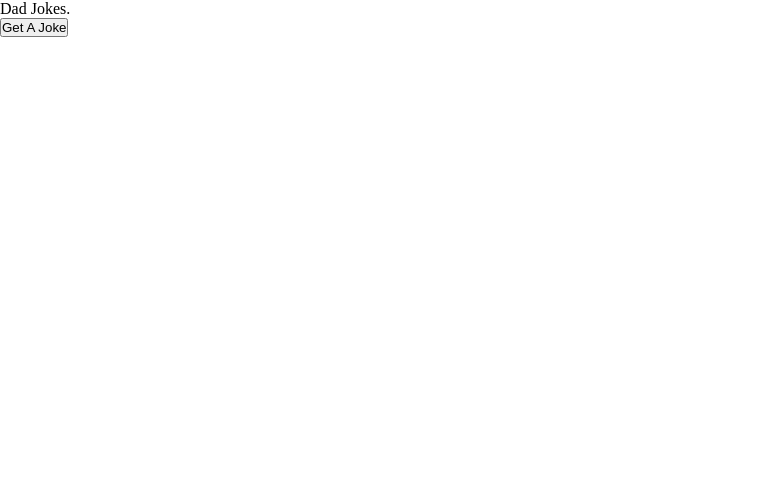
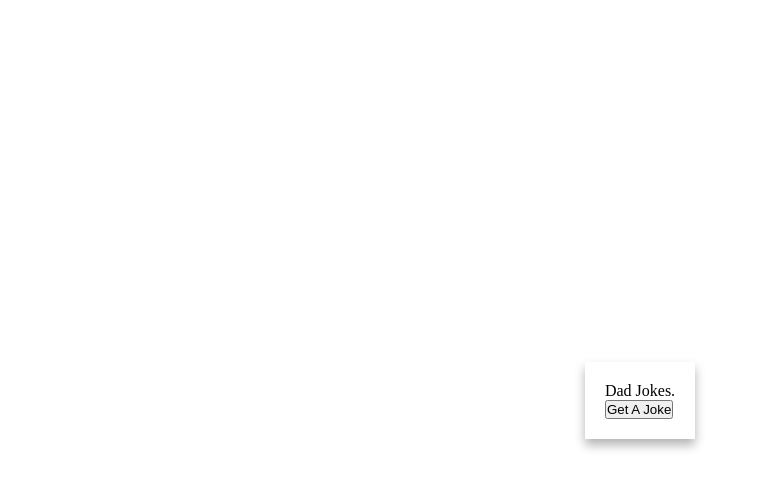
Before and after one commit to juneylvo/Jokes-on-you, a plain HTML site: page index.html in a window 1280 px wide. Shown: the whole page, without its empty margins (0-763 px from the left). Drawn offline with Linux system fonts and the light colour scheme.

Commit message:
adding css

```diff
--- a/style.css
+++ b/style.css
@@ -5,3 +5,17 @@
     margin: 0;
     box-sizing: border-box;
   }
+
+  body{
+    margin: 0;
+    min-height: 100vh;
+    display: flex;
+    justify-content: center;
+    align-items: center;
+  }
+
+.wrapper{
+  background-color: rgba(255, 255, 255, 0.3);
+  padding: 20px;
+  box-shadow: 0 6px 10px  rgba(0, 0, 0, 0.3);
+}
```
